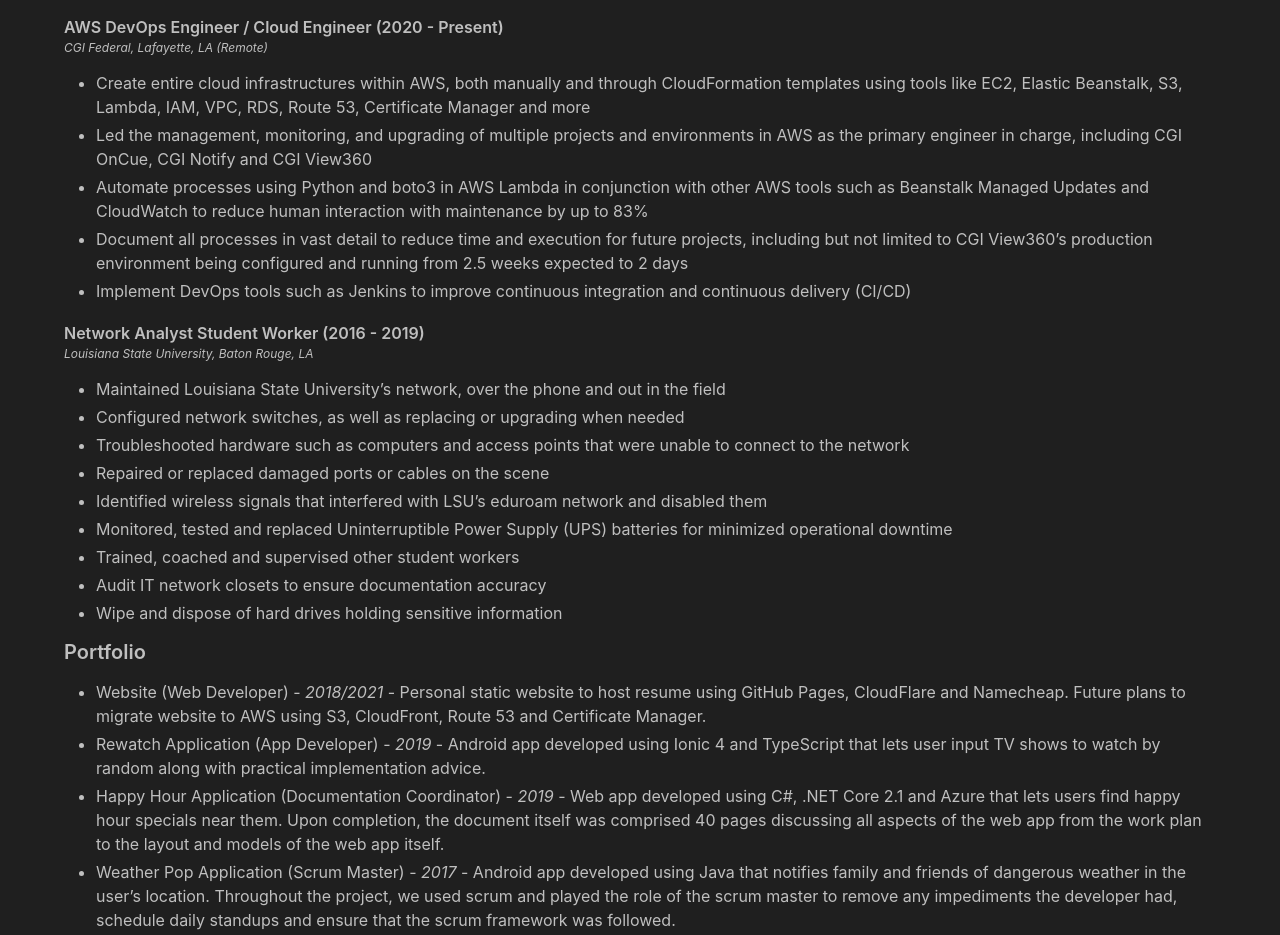
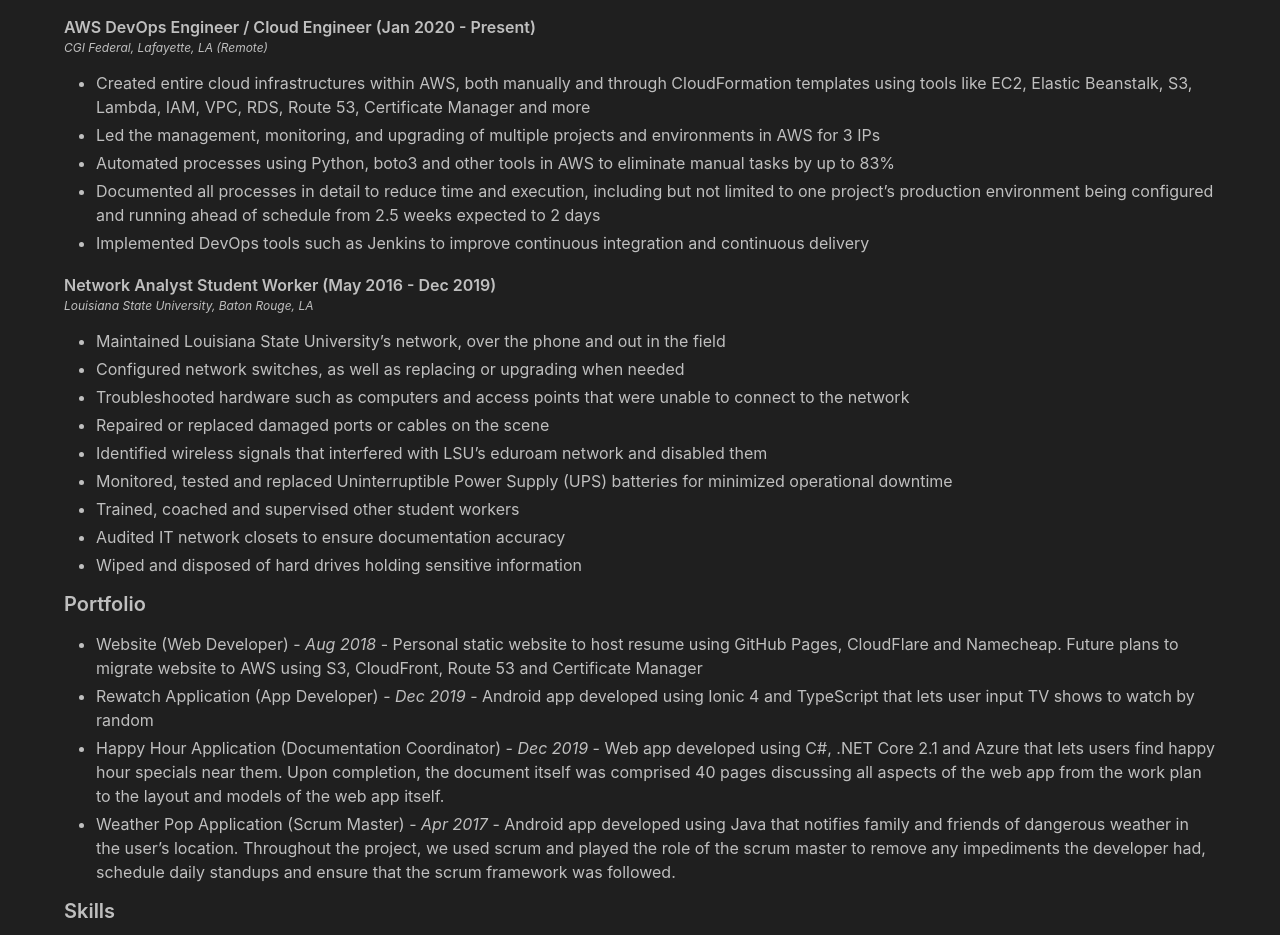
Before and after one commit to freddieweir/freddieweir.github.io, a plain HTML site: page index.html in a window 1280 px wide. Shown: the part 250-1185 px from the top of the page. Drawn offline with Linux system fonts and the light colour scheme.

Commit message:
Update index.html
Added months to dates, modified resume to update to document.

```diff
--- a/index.html
+++ b/index.html
@@ -30,23 +30,30 @@
 
 				<h2 class="is-size-5">Experience</h2>
 
-				<h3 class="title is-6">AWS DevOps Engineer / Cloud Engineer (2020 - Present)</h3>
+				<h3 class="title is-6">AWS DevOps Engineer / Cloud Engineer (Jan 2020 - Present)</h3>
 					<p class="subtitle is-7"><em>CGI Federal, Lafayette, LA (Remote)</em></p><p>
 					</p><ul>
 
-							<li>Create entire cloud infrastructures within AWS, both manually and through CloudFormation templates using tools like EC2, Elastic Beanstalk, S3, Lambda, IAM, VPC, RDS, Route 53, Certificate Manager and more</li>
+							<li>Created entire cloud infrastructures within AWS, both manually
+								and through CloudFormation templates using tools like EC2, Elastic
+								Beanstalk, S3, Lambda, IAM, VPC, RDS, Route 53, Certificate Manager and more</li>
 
-							<li>Led the management, monitoring, and upgrading of multiple projects and environments in AWS as the primary engineer in charge, including CGI OnCue, CGI Notify and CGI View360</li>
+							<li>Led the management, monitoring, and upgrading of multiple
+								projects and environments in AWS for 3 IPs</li>
 
-							<li>Automate processes using Python and boto3 in AWS Lambda in conjunction with other AWS tools such as Beanstalk Managed Updates and CloudWatch to reduce human interaction with maintenance by up to 83%</li>
+							<li>Automated processes using Python, boto3 and other tools in AWS
+								to eliminate manual tasks by up to 83%</li>
 
-							<li>Document all processes in vast detail to reduce time and execution for future projects, including but not limited to CGI View360’s production environment being configured and running from 2.5 weeks expected to 2 days</li>
+							<li>Documented all processes in detail to reduce time and execution,
+								including but not limited to one project’s production environment
+								being configured and running ahead of schedule from 2.5 weeks expected to 2 days</li>
 
-							<li>Implement DevOps tools such as Jenkins to improve continuous integration and continuous delivery (CI/CD)</li>
+							<li>Implemented DevOps tools such as Jenkins to improve
+								continuous integration and continuous delivery</li>
 
 					</ul>
 
-				<h3 class="title is-6">Network Analyst Student Worker (2016 - 2019)</h3>
+				<h3 class="title is-6">Network Analyst Student Worker (May 2016 - Dec 2019)</h3>
 					<p class="subtitle is-7"><em>Louisiana State University, Baton Rouge, LA</em></p><p>
 					</p><ul>
 
@@ -64,9 +71,9 @@
 
 							<li>Trained, coached and supervised other student workers</li>
 
-							<li>Audit IT network closets to ensure documentation accuracy</li>
+							<li>Audited IT network closets to ensure documentation accuracy</li>
 
-							<li>Wipe and dispose of hard drives holding sensitive information</li>
+							<li>Wiped and disposed of hard drives holding sensitive information</li>
 
 					</ul>
 
@@ -75,26 +82,25 @@
 
 						<li class="list-works">
 
-								Website (Web Developer) - <em>2018/2021</em> - <p>Personal static website to host resume using GitHub Pages, CloudFlare and Namecheap. Future plans to migrate website to AWS using S3, CloudFront, Route 53 and Certificate Manager.</p>
+								Website (Web Developer) - <em>Aug 2018</em> - <p>Personal static website to host resume using GitHub Pages, CloudFlare and Namecheap. Future plans to migrate website to AWS using S3, CloudFront, Route 53 and Certificate Manager</p>
 
 						</li>
 
 						<li class="list-works">
 
-								Rewatch Application (App Developer) - <em>2019</em> - <p>Android app developed using Ionic 4 and TypeScript that lets user input TV shows to watch by random
-along with practical implementation advice.</p>
+								Rewatch Application (App Developer) - <em>Dec 2019</em> - <p>Android app developed using Ionic 4 and TypeScript that lets user input TV shows to watch by random</p>
 
 						</li>
 
 						<li class="list-works">
 
-								Happy Hour Application (Documentation Coordinator) - <em>2019</em> - <p>Web app developed using C#, .NET Core 2.1 and Azure that lets users find happy hour specials near them. Upon completion, the document itself was comprised 40 pages discussing all aspects of the web app from the work plan to the layout and models of the web app itself.
+								Happy Hour Application (Documentation Coordinator) - <em>Dec 2019</em> - <p>Web app developed using C#, .NET Core 2.1 and Azure that lets users find happy hour specials near them. Upon completion, the document itself was comprised 40 pages discussing all aspects of the web app from the work plan to the layout and models of the web app itself.
 
 						</li>
 
 						<li class="list-works">
 
-								Weather Pop Application (Scrum Master) - <em>2017</em> - <p>Android app developed using Java that notifies family and friends of dangerous weather in the user’s location. Throughout the project, we used scrum and played the role of the scrum master to remove any impediments the developer had, schedule daily standups and ensure that the scrum framework was followed.
+								Weather Pop Application (Scrum Master) - <em>Apr 2017</em> - <p>Android app developed using Java that notifies family and friends of dangerous weather in the user’s location. Throughout the project, we used scrum and played the role of the scrum master to remove any impediments the developer had, schedule daily standups and ensure that the scrum framework was followed.
 
 						</li>
 
@@ -106,7 +112,7 @@
 	<li>Languages: Python, SQL, HTML, CSS, TypeScript, JavaScript, Java, C# </li>
   <li>Tools &amp; Technologies: AWS, CloudFormation, EC2, Elastic Beanstalk, S3,
 			Lambda, IAM, VPC, RDS, Route 53, Certificate Manager, CloudFront,
-		 	Git, Node.js</li>
+		 	Git, Node.js, Linux, Windows</li>
   <li>Practices: Cloud Infrastructure, Cloud Computing, DevOps, Infrastructure-as-Code, Automation,
 			Continuous Integration, Continuous Delivery, Implementation of IT Systems, Networks,
 			Agile, Scrum, Databases, Web Design</li>
```
